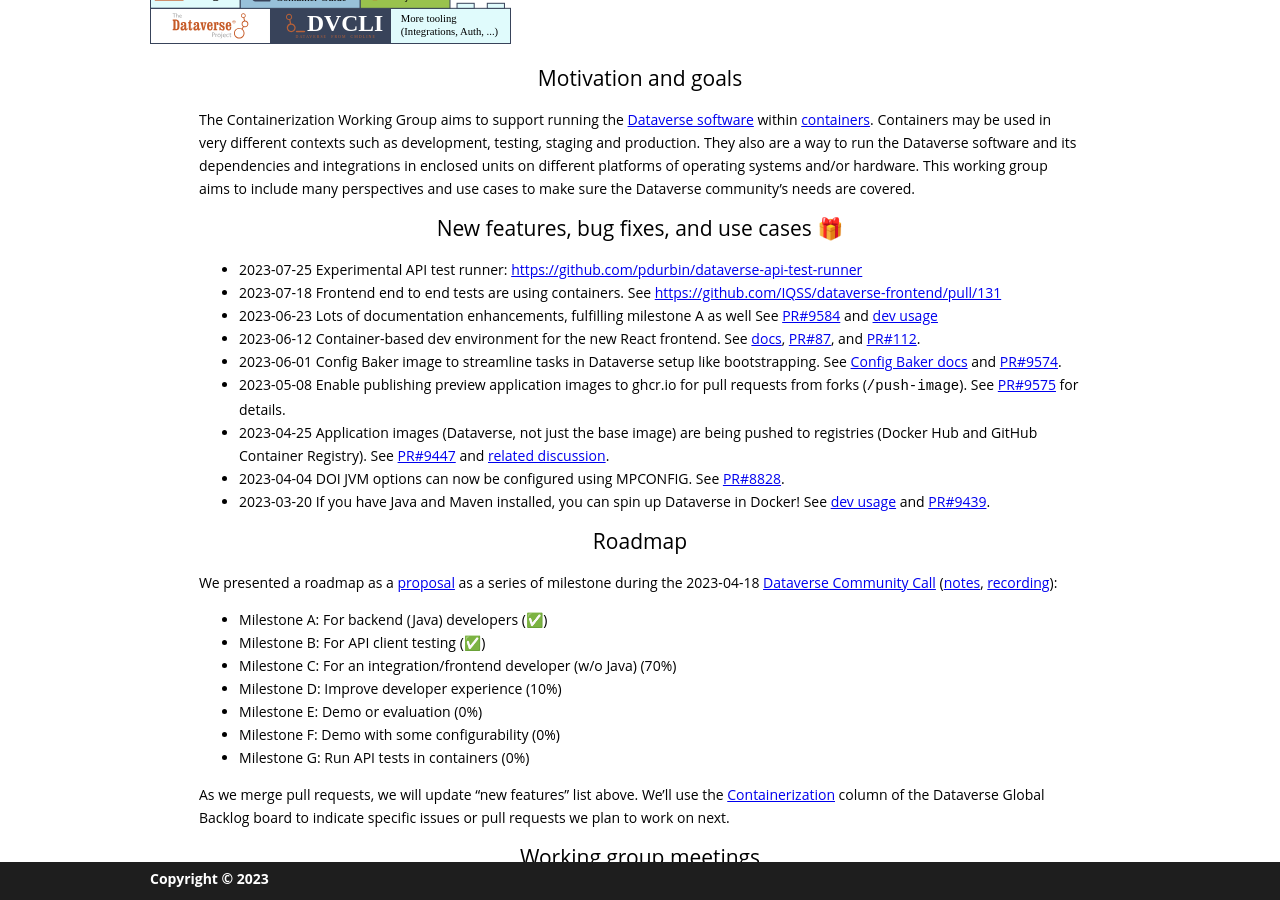
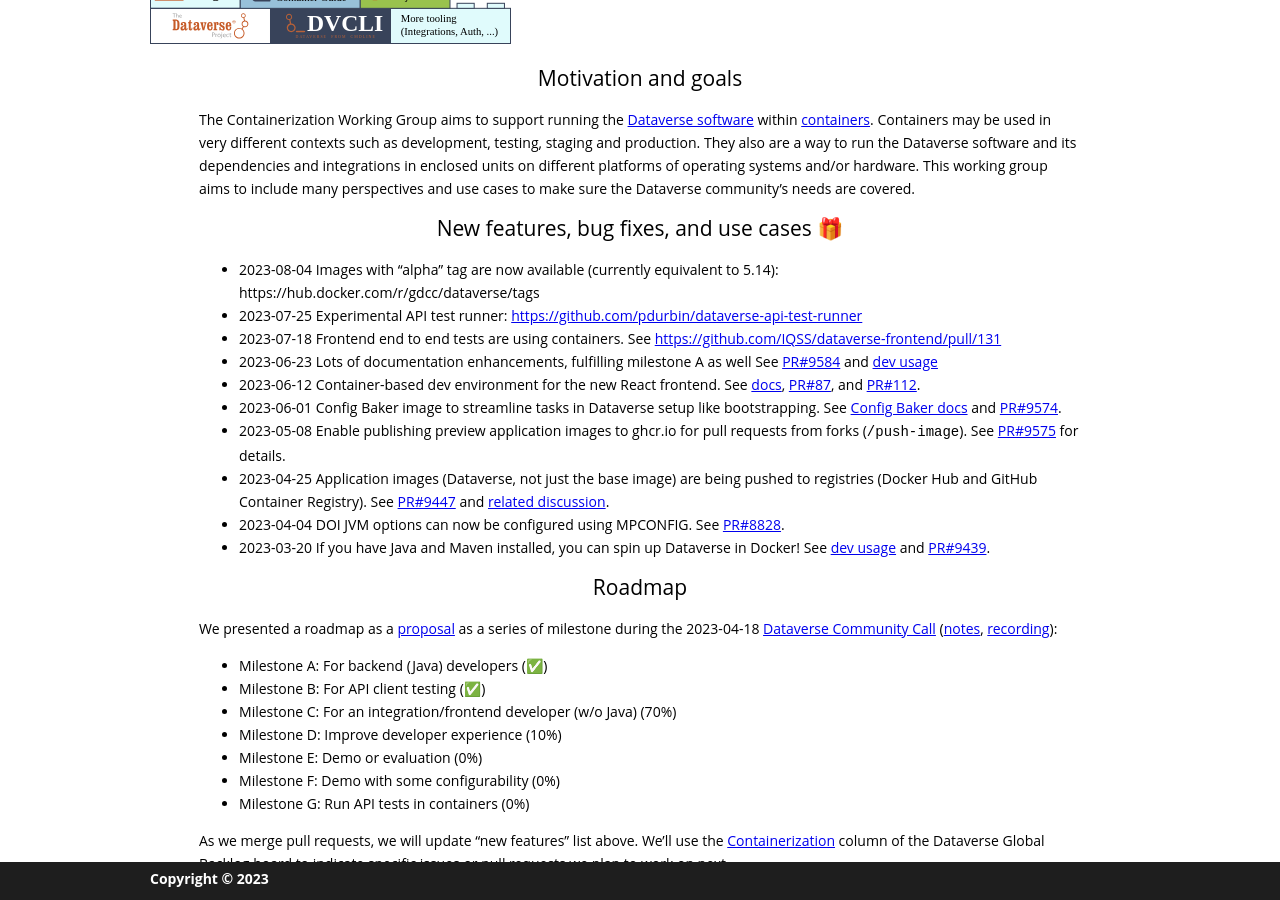
Before and after one commit to gdcc/ct.gdcc.io, a Jekyll site: the page built from index.md, in a window 1280 px wide and 900 px high, scrolled down 492 px. Built offline with Jekyll 4.4.1, drawn with Linux system fonts in a browser that asks for light colours; our own code applies the rules of GitHub Pages for plain Markdown files.

Commit message:
add alpha images

```diff
--- a/index.md
+++ b/index.md
@@ -11,6 +11,7 @@ This working group aims to include many perspectives and use cases to make sure
 
 ## New features, bug fixes, and use cases 🎁
 
+- 2023-08-04 Images with "alpha" tag are now available (currently equivalent to 5.14): https://hub.docker.com/r/gdcc/dataverse/tags
 - 2023-07-25 Experimental API test runner: <https://github.com/pdurbin/dataverse-api-test-runner>
 - 2023-07-18 Frontend end to end tests are using containers. See <https://github.com/IQSS/dataverse-frontend/pull/131>
 - 2023-06-23 Lots of documentation enhancements, fulfilling milestone A as well See [PR#9584](https://github.com/IQSS/dataverse/pull/9584) and [dev usage][]
```
